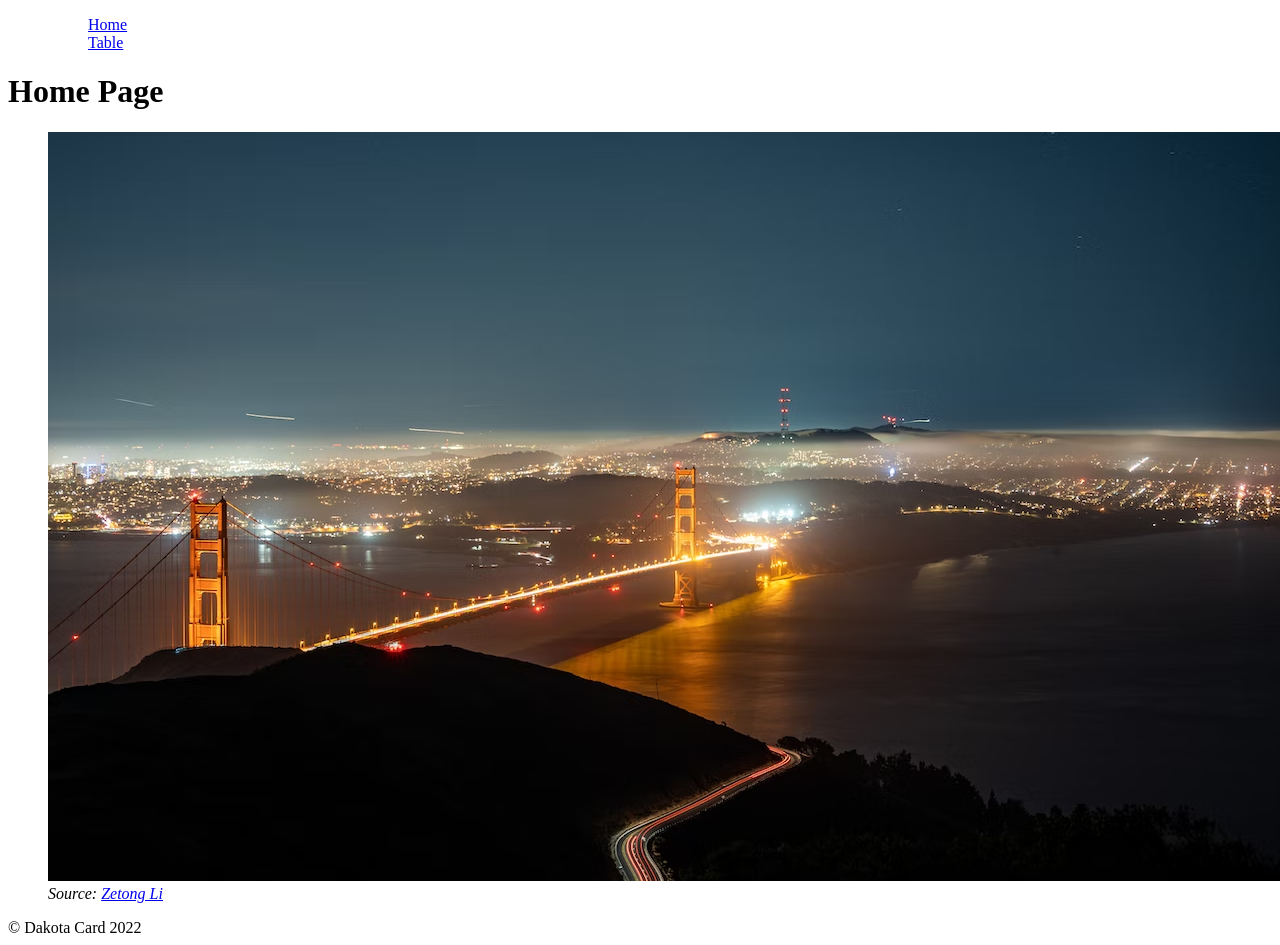
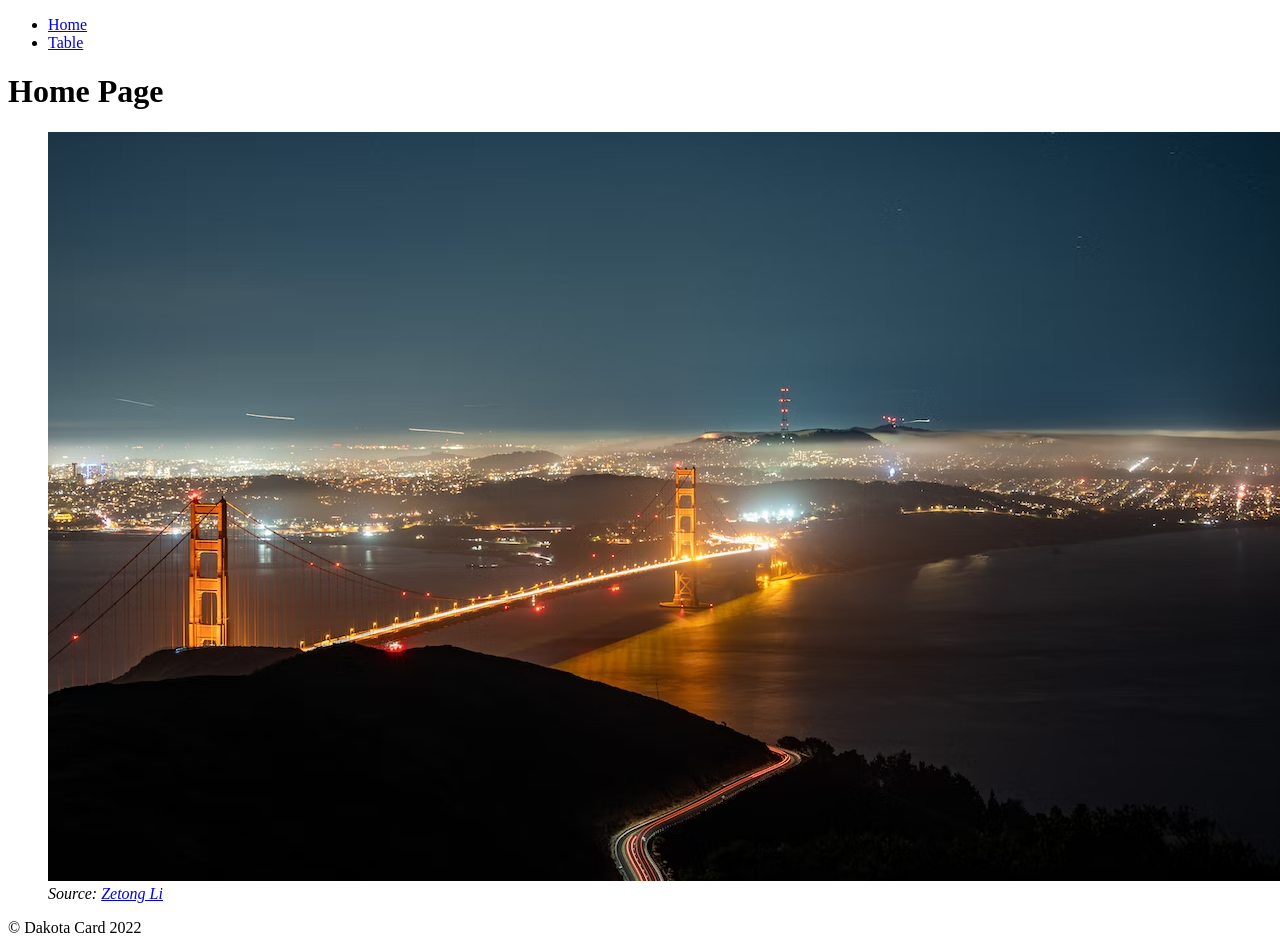
Before and after one commit to Dakota-Card-Programming/html-lab-4, a plain HTML site: page index.html in a window 1280 px wide. Shown: the top 945 px of the page. Drawn offline with Linux system fonts and the light colour scheme.

Commit message:
fixed nav

```diff
--- a/index.html
+++ b/index.html
@@ -13,15 +13,15 @@
         <nav>
             <ul>
                 <!-- links to our other webpages-->
-                <ul><a href="./index.html">Home</a></ul>
-                <ul><a href="./table.html">Table</a></ul>
+                <li><a href="./index.html">Home</a></li>
+                <li><a href="./table.html">Table</a></li>
             </ul>
         </nav>
         <!-- main the heading for the webpage -->
         <h1>Home Page</h1>
         <!--adding our image (using figures and citing because we don't own the picture)-->
         <figure>
-            <img src="./photo-1631507463816-a9972ba0528c.avif" alt="nighttime photo of the golden bridge"><br>
+            <img src="./photo-1631507463816-a9972ba0528c.avif" alt="night-time photo of the golden bridge"><br>
             <cite>
                 Source: <a href="https://unsplash.com/@zetong">Zetong Li</a>
             </cite>
```
